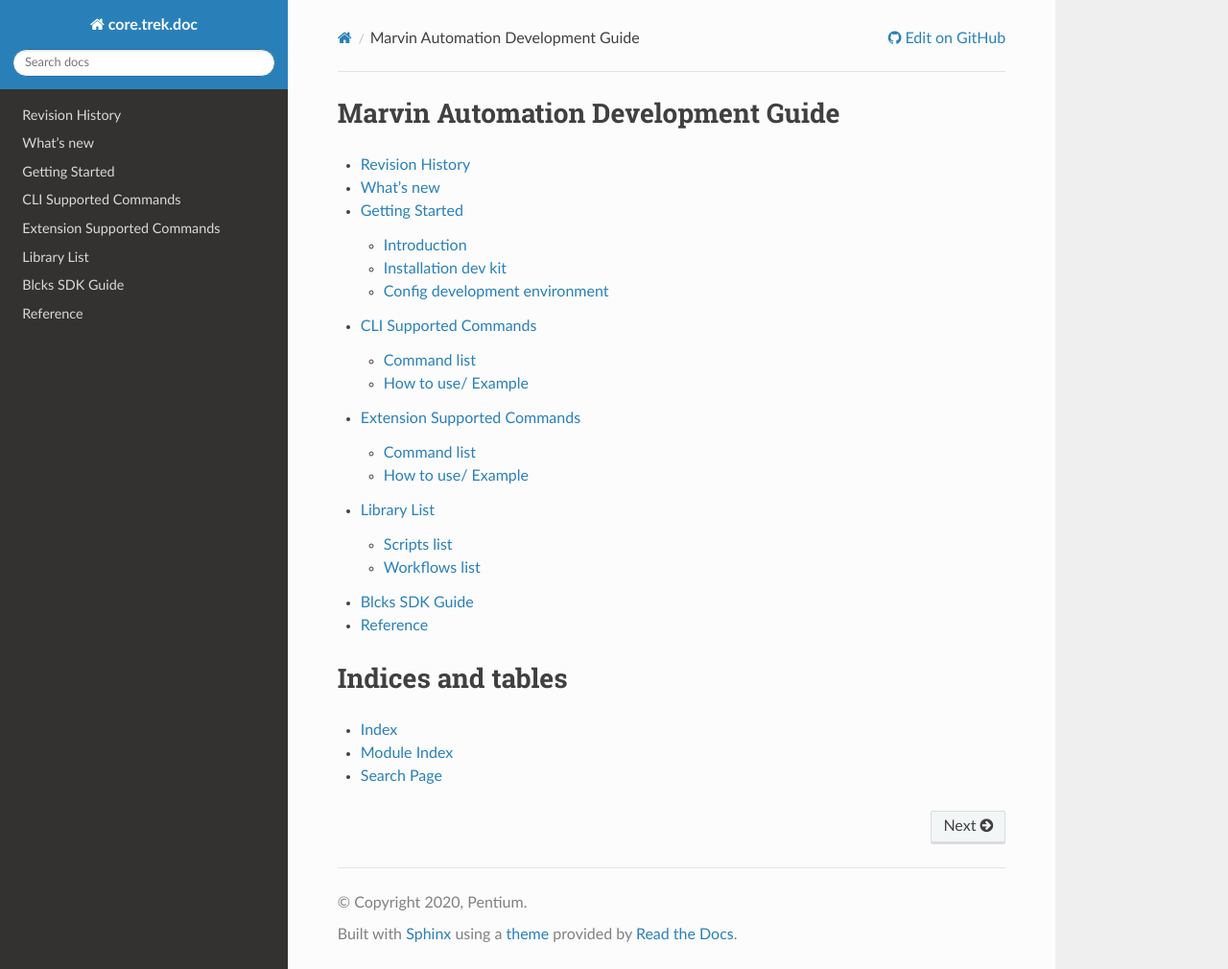
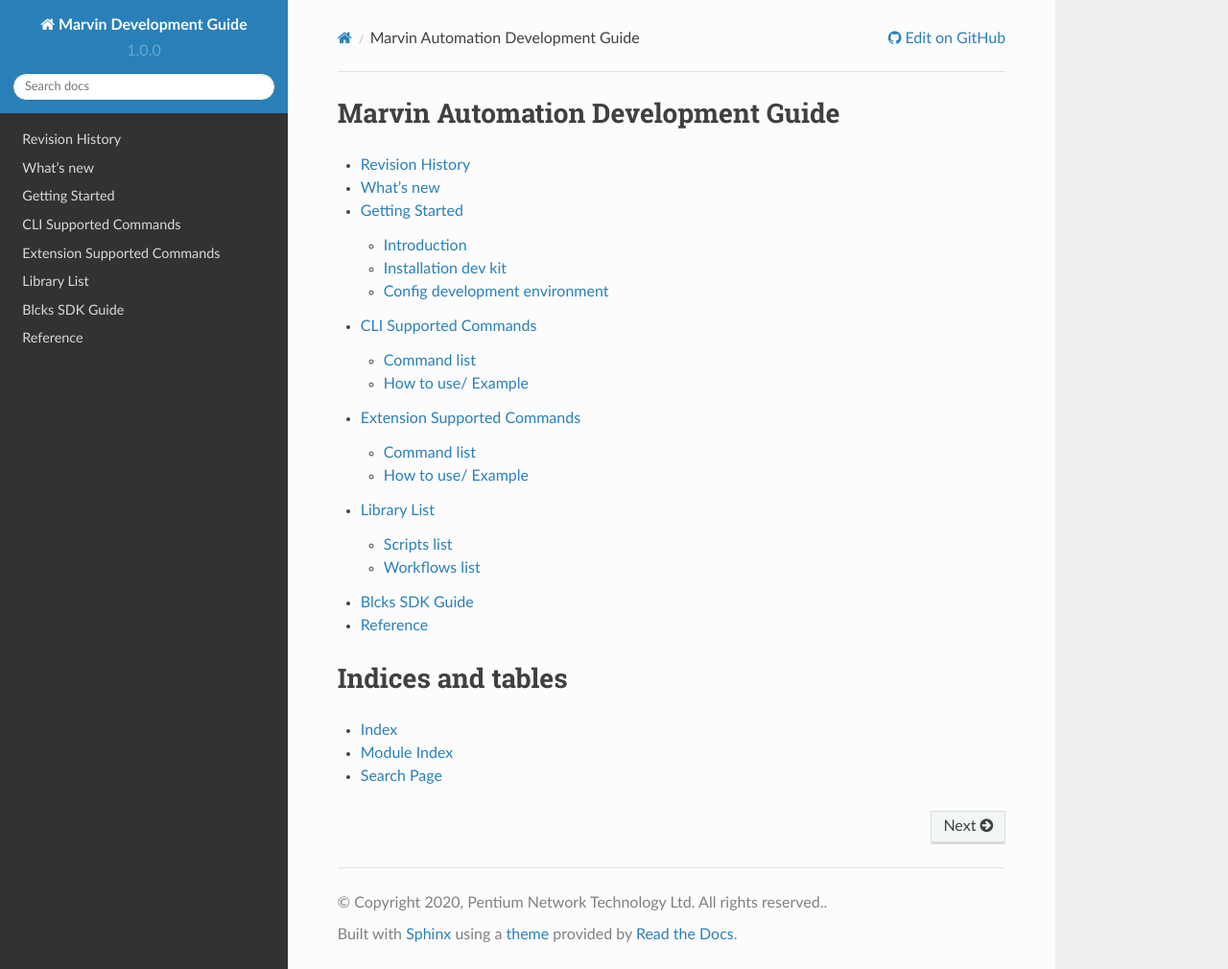
Before and after one commit to pnetwork/core.trek.doc, a Sphinx documentation site: the page built from source/index.rst, in a window 1280 px wide and 1010 px high. Shown: the whole window at 96% size. Built offline with Sphinx 7.4.7 and the Read the Docs theme 2.0.0, drawn with Linux system fonts in a browser that asks for light colours.

```diff
--- /dev/null
+++ b/requirements-docs.txt
@@ -0,0 +1,2 @@
+sphinx==3.0.1
+sphinx_rtd_theme
--- a/source/clikit/index.rst
+++ b/source/clikit/index.rst
@@ -6,7 +6,11 @@ Summary of project
 Command list
 ------------------------
 
-Stuff in section
+.. toctree::
+   :glob:
+
+   ../reference/clikit/commands/*
+
 
 How to use/ Example
 ------------------------
--- a/source/conf.py
+++ b/source/conf.py
@@ -17,11 +17,15 @@
 
 # -- Project information -----------------------------------------------------
 
-project = 'core.trek.doc'
-copyright = '2020, Pentium'
-author = 'Pentium'
+project = "Marvin Development Guide"
+copyright = "2020, Pentium Network Technology Ltd. All rights reserved."
+author = "Pentium Network"
 
-html_title = 'Pentium'
+html_title = "Pentium"
+
+# The full version, including alpha/beta/rc tags
+release = "1.0.0"
+version = release
 
 
 # -- General configuration ---------------------------------------------------
@@ -29,18 +33,17 @@ html_title = 'Pentium'
 # Add any Sphinx extension module names here, as strings. They can be
 # extensions coming with Sphinx (named 'sphinx.ext.*') or your custom
 # ones.
-extensions = [
-]
+extensions = []
 
 # Add any paths that contain templates here, relative to this directory.
-templates_path = ['_templates']
+templates_path = ["_templates"]
 
 # The language for content autogenerated by Sphinx. Refer to documentation
 # for a list of supported languages.
 #
 # This is also used if you do content translation via gettext catalogs.
 # Usually you set "language" from the command line for these cases.
-language = 'en'
+language = "en"
 
 # List of patterns, relative to source directory, that match files and
 # directories to ignore when looking for source files.
@@ -52,23 +55,23 @@ exclude_patterns = []
 
 
 def setup(app):
-  app.add_css_file( "css/table.css" )
+    app.add_css_file("css/table.css")
+
+
 # The theme to use for HTML and HTML Help pages.  See the documentation for
 # a list of builtin themes.
 #
-html_theme = 'sphinx_rtd_theme'
-html_theme_options = {
-  'navigation_depth': 2
-}
+html_theme = "sphinx_rtd_theme"
+html_theme_options = {"navigation_depth": 2}
 
 # Add any paths that contain custom static files (such as style sheets) here,
 # relative to this directory. They are copied after the builtin static files,
 # so a file named "default.css" will overwrite the builtin "default.css".
-html_static_path = ['_static']
+html_static_path = ["_static"]
 
 html_context = {
-    'display_github': True,
-    'github_user': 'pnetwork',
-    'github_repo': 'core.trek.doc',
-    'github_version': 'master/' ,
+    "display_github": True,
+    "github_user": "pnetwork",
+    "github_repo": "core.trek.doc",
+    "github_version": "master/",
 }
```
Also changed, not shown: README.md (added, +25 -0 lines), 4 other files.
